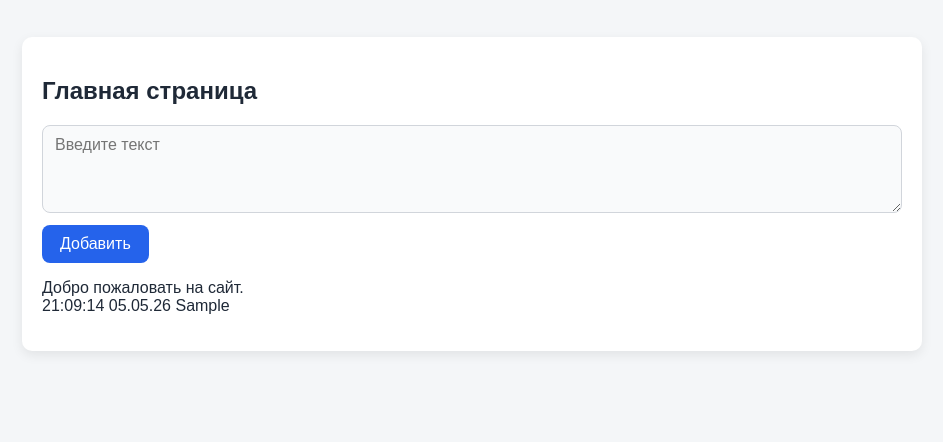
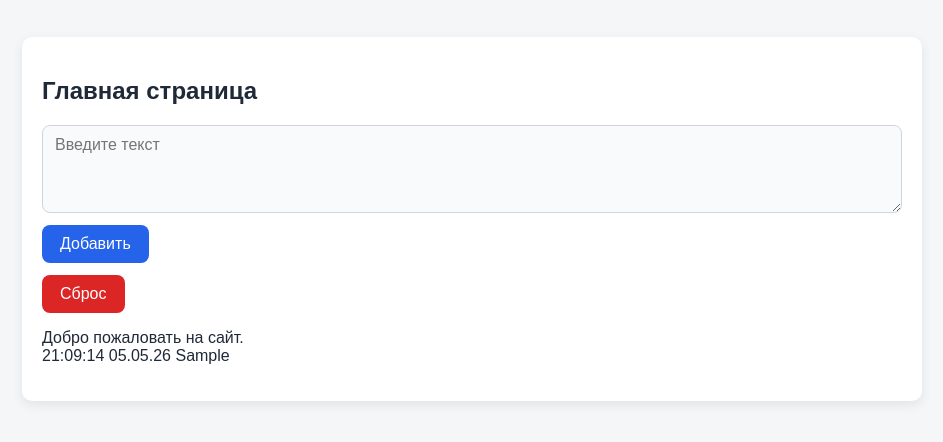
Before and after one commit to IM-git/main-pages, a website with bundled scripts: page index.html in a window 1280 px wide. Both pictures are taken after typing "Sample" into the empty fields and a click on the button "Добавить". Shown: the part 114-556 px from the top of the page, without its empty margins (168-1111 px from the left). Built offline with nearby package versions, Linux system fonts and the light colour scheme.

Commit message:
добавлена кнопка сброса добавленного текста

```diff
--- a/index.html
+++ b/index.html
@@ -19,6 +19,7 @@
       <div id="welcome-text">
         <textarea id="note-input" rows="3" placeholder="Введите текст"></textarea>
         <button type="button" id="add-btn">Добавить</button>
+        <button type="button" id="reset-btn">Сброс</button>
       </div>
       <p id="main-note-text">Добро пожаловать на сайт.</p>
     </main>
--- a/src/main.ts
+++ b/src/main.ts
@@ -25,9 +25,10 @@ navLinks.forEach((link) => {
 });
 
 
-const noteDisplay: HTMLElement | null = document.getElementById("main-note-text");
+const noteDisplay = document.getElementById("main-note-text");
 const noteInput = document.querySelector<HTMLTextAreaElement>("#note-input");
-const addBtn: HTMLElement | null = document.getElementById("add-btn");
+const addBtn = document.getElementById("add-btn");
+const resetBtn = document.getElementById("reset-btn");
 
 const NOTE_STORAGE_KEY = "main_note_text";
 
@@ -46,7 +47,7 @@ const formatDateTime = (date: Date): string => {
 };
 
 
-if (noteDisplay && noteInput && addBtn) {
+if (noteDisplay && noteInput && addBtn && resetBtn) {
 
   const savedNote: string | null = localStorage.getItem(NOTE_STORAGE_KEY);
   if (savedNote) {
@@ -68,4 +69,12 @@ if (noteDisplay && noteInput && addBtn) {
 
     noteInput.value = "";
   });
+
+
+  resetBtn.addEventListener("click", () => {
+    noteDisplay.textContent = "Добро пожаловать на сайт.";
+    localStorage.removeItem(NOTE_STORAGE_KEY);
+    noteInput.value = "";
+  });
+
 }
--- a/styles/style.css
+++ b/styles/style.css
@@ -98,6 +98,22 @@ main {
   background-color: #1e40af;
 }
 
+#reset-btn {
+  align-self: flex-start;
+  padding: 10px 18px;
+  font: inherit;
+  cursor: pointer;
+  color: #ffffff;
+  background-color: #dc2626;
+  border: none;
+  border-radius: 8px;
+  transition: background-color 0.2s ease;
+}
+
+#reset-btn:hover {
+  background-color: #b91c1c;
+}
+
 #main-note-text {
   white-space: pre-line;
 }
```
